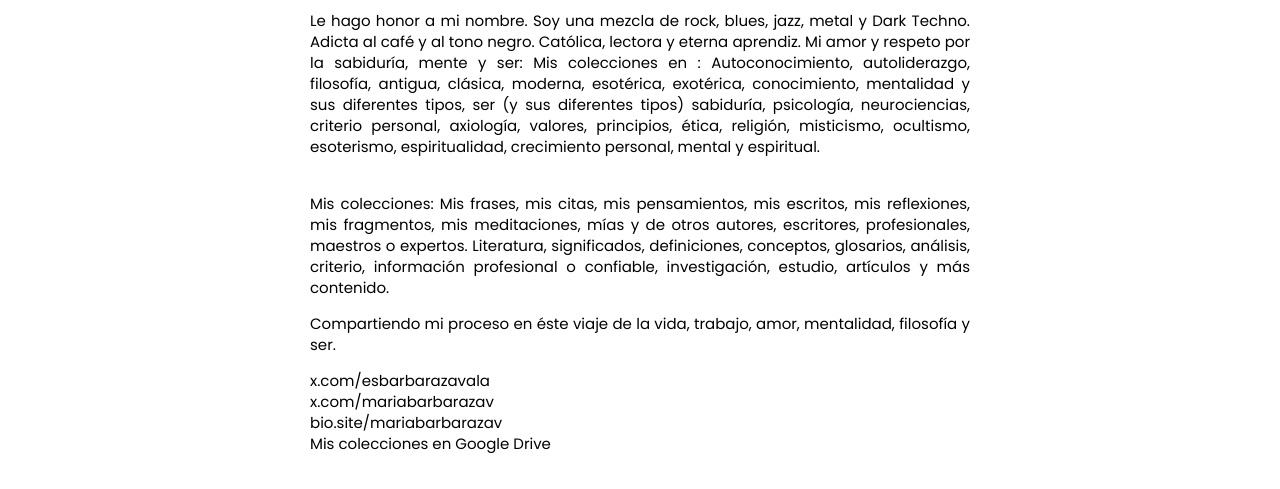
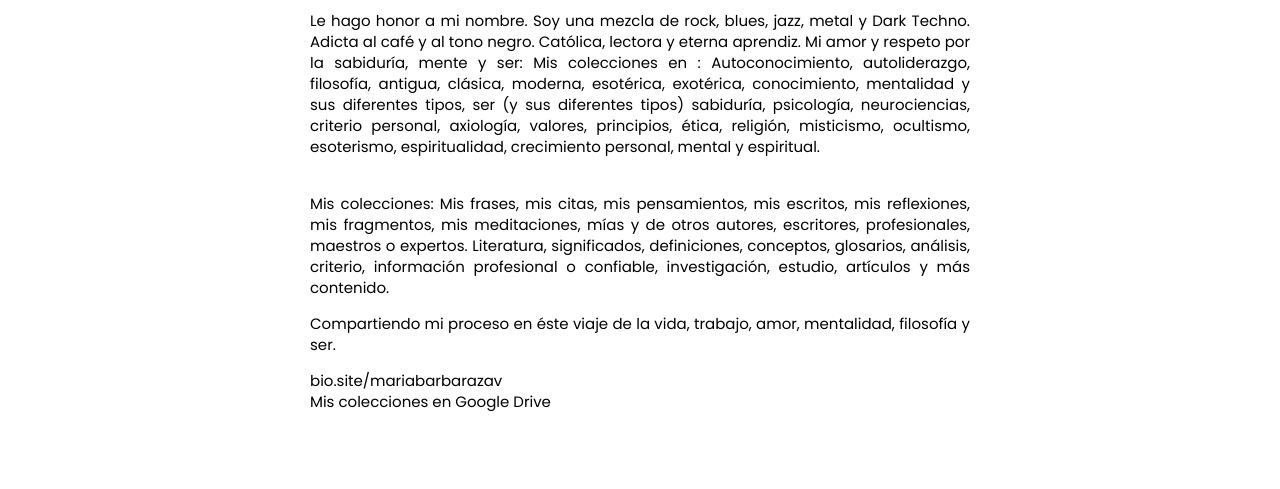
Before and after one commit to cbz-lbt/mbzpresentaciongithub, a plain HTML site: page index.html in a window 1280 px wide. Shown: the part 311-800 px from the top of the page. Drawn offline with Linux system fonts and the light colour scheme.

Commit message:
Actualizar index.html

```diff
--- a/index.html
+++ b/index.html
@@ -106,8 +106,6 @@
         <p>Mis colecciones: Mis frases, mis citas, mis pensamientos, mis escritos, mis reflexiones, mis fragmentos, mis meditaciones, mías y de otros autores, escritores, profesionales, maestros o expertos. Literatura, significados, definiciones, conceptos, glosarios, análisis, criterio, información profesional o confiable, investigación, estudio, artículos y más contenido. </p><a
         <p>Compartiendo mi proceso en éste viaje de la vida, trabajo, amor, mentalidad, filosofía y ser.</p>
 
-      <a href="https://x.com/esbarbarazavala" target="_blank">x.com/esbarbarazavala</a><br>
-      <a href="https://x.com/mariabarbarazav" target="_blank">x.com/mariabarbarazav</a><br>
       <a href="https://bio.site/mariabarbarazav" target="_blank">bio.site/mariabarbarazav</a><br>
       <a href="https://drive.google.com/drive/folders/1UEKf50uZjv4vN1SRgZTP1MF3_o5FwRWM" target=_blank">Mis colecciones en Google Drive</a>
         </div>
```
